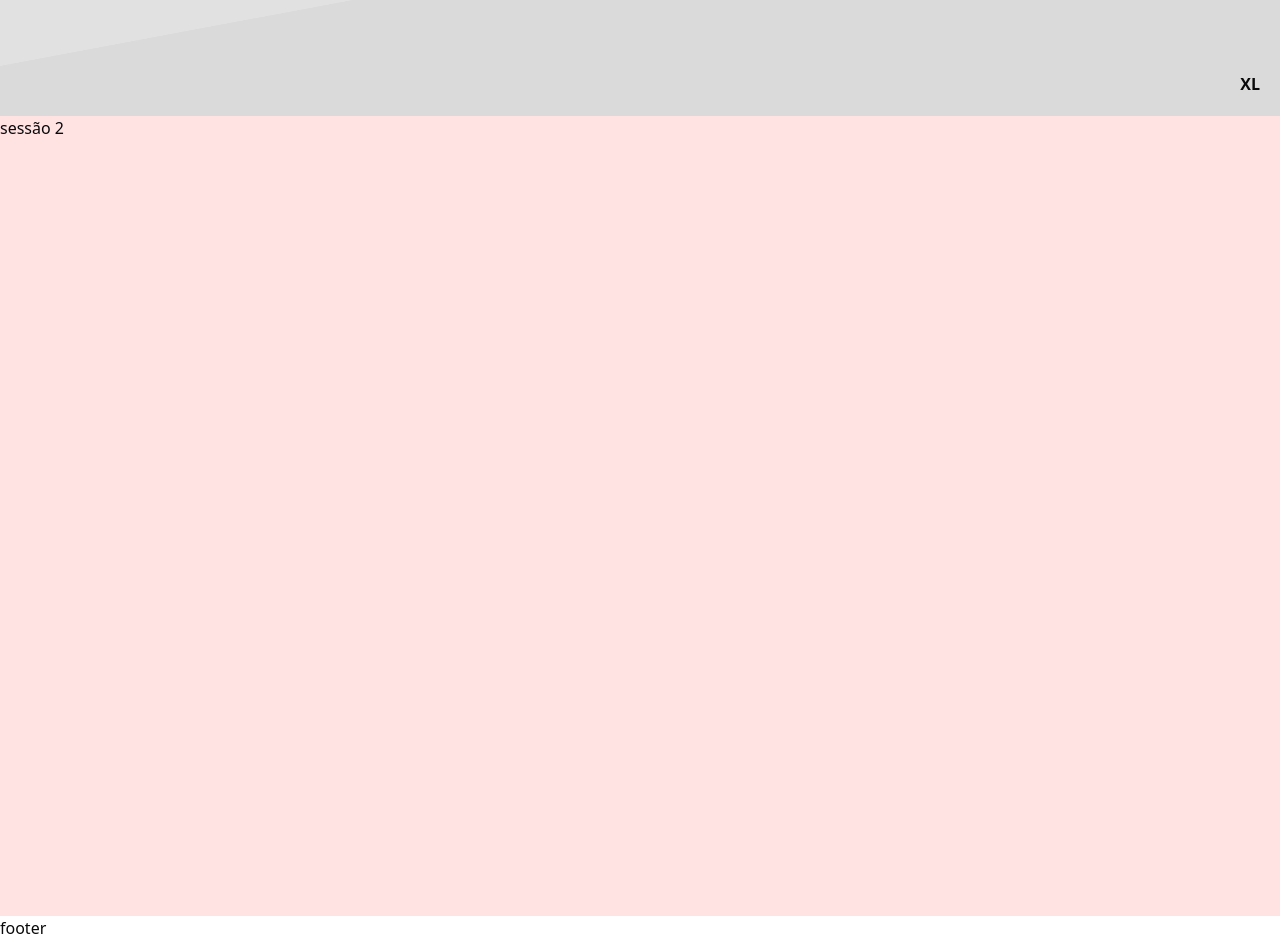
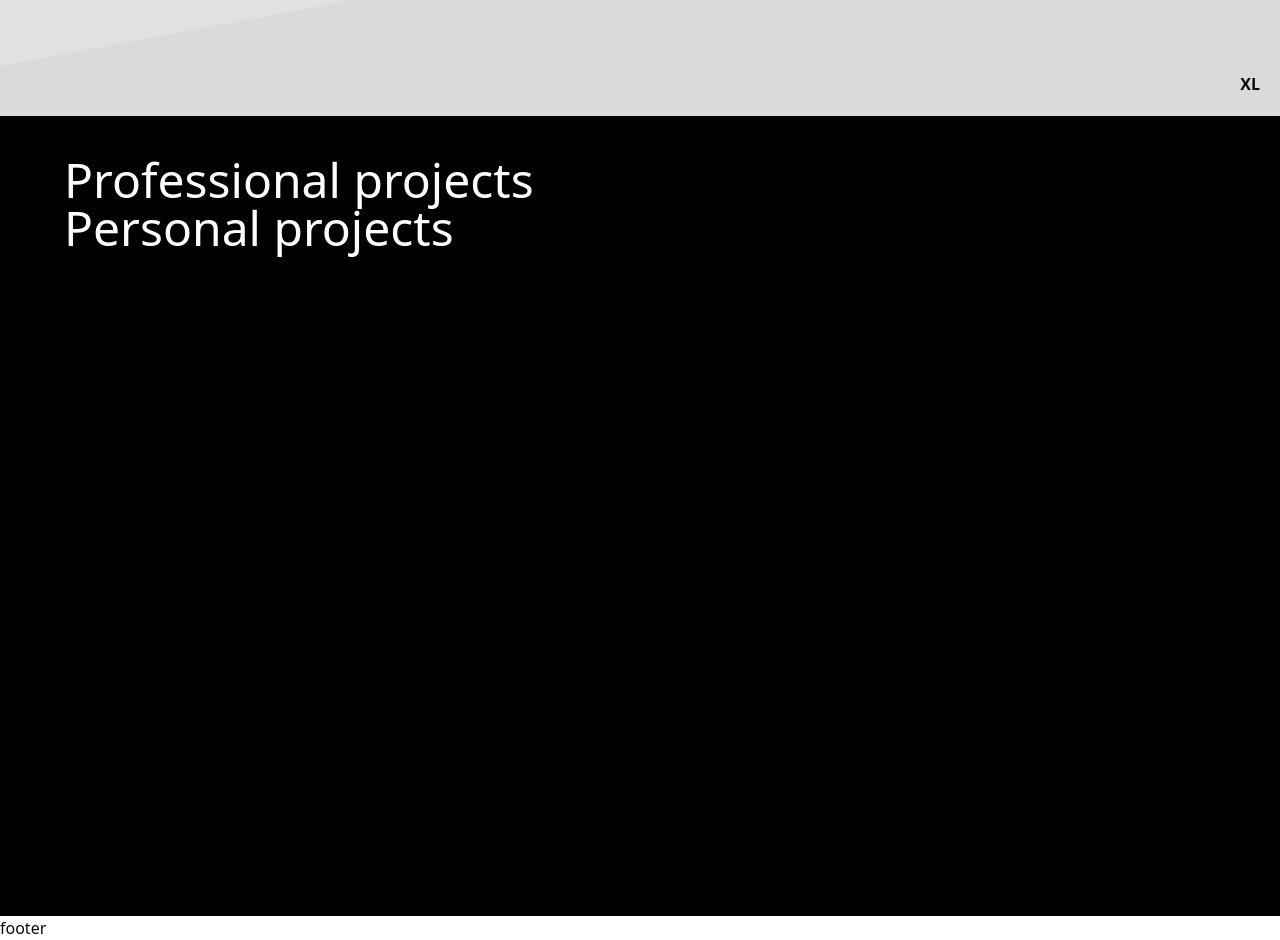
Before and after one commit to estevaof7/next-portfolio, a Next.js app: page / in a window 1280 px wide. Shown: the part 684-1624 px from the top of the page. Built offline with nearby package versions, Linux system fonts and the light colour scheme.

Commit message:
começando sessão de projetos

```diff
--- a/src/app/components/about/index.tsx
+++ b/src/app/components/about/index.tsx
@@ -6,8 +6,6 @@ import { ProgressCircle } from './tech-card';
 
 export default function About() {
   const cards = aboutData.techStack.cards;
-
-  //ESTÁ FALTANDO O ANTES DO SM QUE O TECH STACK NÃO ESTÁ BOM
 
   return (
     <section
--- /dev/null
+++ b/src/app/components/projects.tsx
@@ -0,0 +1,20 @@
+'use client';
+
+import { projectsData } from '@/data/projects-data';
+
+export default function Session2() {
+  //data: array com objeto e chaves title, gif, description, botão opcional, tecnologias utilizadas, etc.
+
+  return (
+    <section className="min-h-screen bg-black text-white">
+      <div className="max-w-6xl mx-auto py-10">
+        <div id="professional-projects">
+          <h1 className="text-5xl">{projectsData.professional.title}</h1>
+        </div>
+        <div id="personal-projects">
+          <h1 className="text-5xl">{projectsData.personal.title}</h1>
+        </div>
+      </div>
+    </section>
+  );
+}
--- a/src/app/components/session2.tsx
+++ /dev/null
@@ -1,11 +0,0 @@
-'use client';
-
-export default function Session2() {
-  //colocar dados em uma const por exemplo, um array com objeto e chaves title, gif, description, botão opcional, tecnologias utilizadas, etc.
-
-  return (
-    <section className="min-h-screen bg-red-100" id="professional-projects">
-      sessão 2
-    </section>
-  );
-}
--- a/src/app/page.tsx
+++ b/src/app/page.tsx
@@ -1,6 +1,6 @@
 import NavBar from './components/nav-bar';
 import About from './components/about';
-import Session2 from './components/session2';
+import Session2 from './components/projects';
 import Footer from './components/footer';
 import { BreakPointView } from './components/breakpoint-view';
 
@@ -11,6 +11,9 @@ export default function Home() {
   //tooltip nos cards de tecnologias
   //cards de tecnologia serem clicados e abrem um modal com o projeto que eu utilizei e como eu utilizei
   //tipagem dos dados ... no about eu vou fazer um range
+  //no meu celular... menu lateral não está rolando ... cor do progress não está rolando
+  //melhorar visual... pegar referências
+
   return (
     <main className="text-md">
       <NavBar />
--- /dev/null
+++ b/src/data/projects-data.ts
@@ -0,0 +1,10 @@
+import { isPt } from '@/language';
+
+export const projectsData = {
+  professional: {
+    title: isPt ? 'Projetos profissionais' : 'Professional projects'
+  },
+  personal: {
+    title: isPt ? 'Projetos pessoais' : 'Personal projects'
+  }
+};
```
